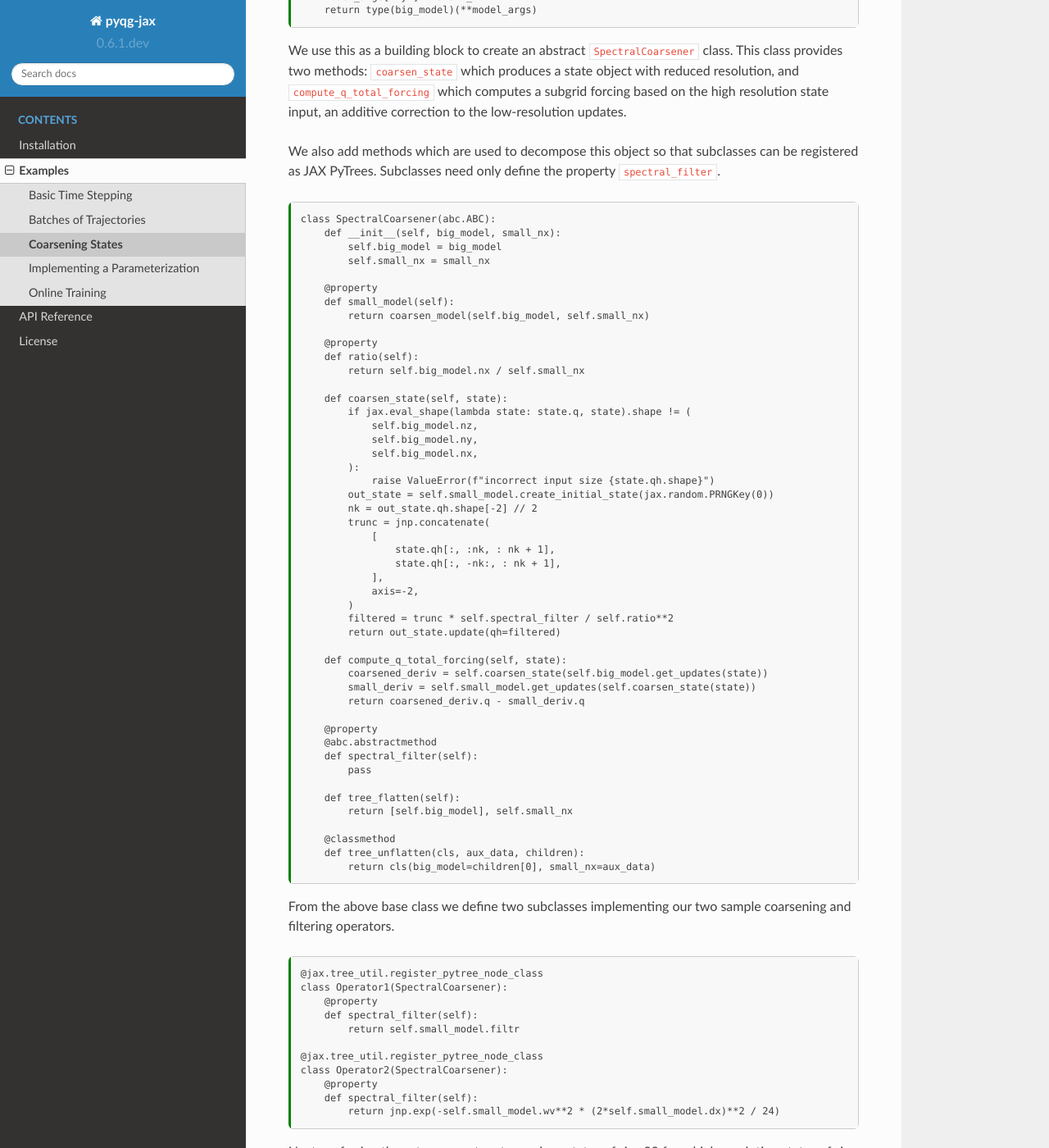
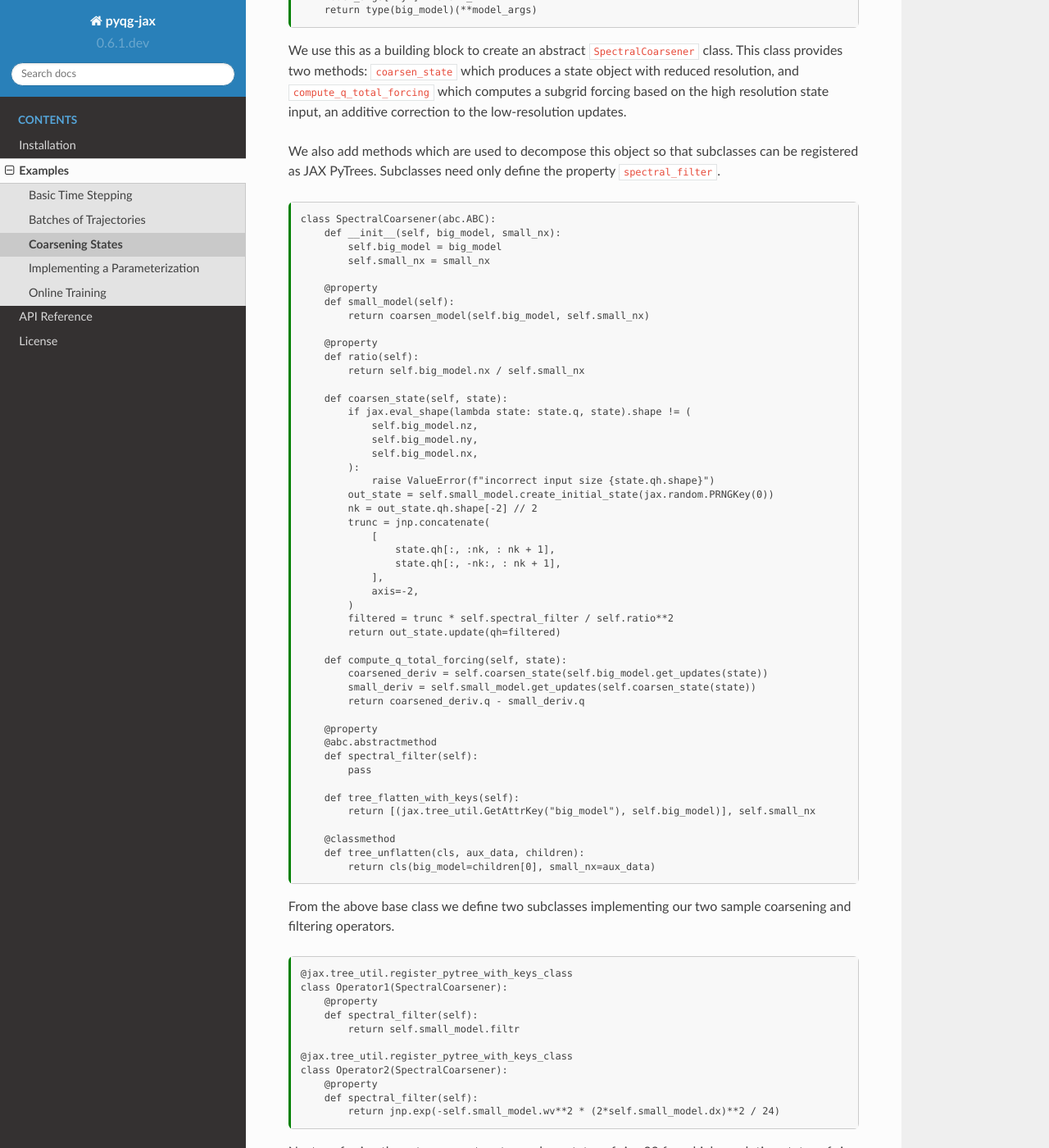
Before and after one commit to karlotness/pyqg-jax, a Sphinx documentation site: the page built from docs/examples.coarsen.md, in a window 1280 px wide and 1400 px high, scrolled down 1019 px. Shown: the whole window at 82% size. Built offline with Sphinx 7.4.7 and the Read the Docs theme 2.0.0, drawn with Linux system fonts in a browser that asks for light colours.

Commit message:
Update sample SpectralCoarsener class to provide pytree key paths.

````diff
--- a/docs/examples.coarsen.md
+++ b/docs/examples.coarsen.md
@@ -124,8 +124,8 @@ class SpectralCoarsener(abc.ABC):
     def spectral_filter(self):
         pass
 
-    def tree_flatten(self):
-        return [self.big_model], self.small_nx
+    def tree_flatten_with_keys(self):
+        return [(jax.tree_util.GetAttrKey("big_model"), self.big_model)], self.small_nx
 
     @classmethod
     def tree_unflatten(cls, aux_data, children):
@@ -136,13 +136,13 @@ From the above base class we define two subclasses implementing our
 two sample coarsening and filtering operators.
 
 ```{code-cell} ipython3
-@jax.tree_util.register_pytree_node_class
+@jax.tree_util.register_pytree_with_keys_class
 class Operator1(SpectralCoarsener):
     @property
     def spectral_filter(self):
         return self.small_model.filtr
 
-@jax.tree_util.register_pytree_node_class
+@jax.tree_util.register_pytree_with_keys_class
 class Operator2(SpectralCoarsener):
     @property
     def spectral_filter(self):
````
